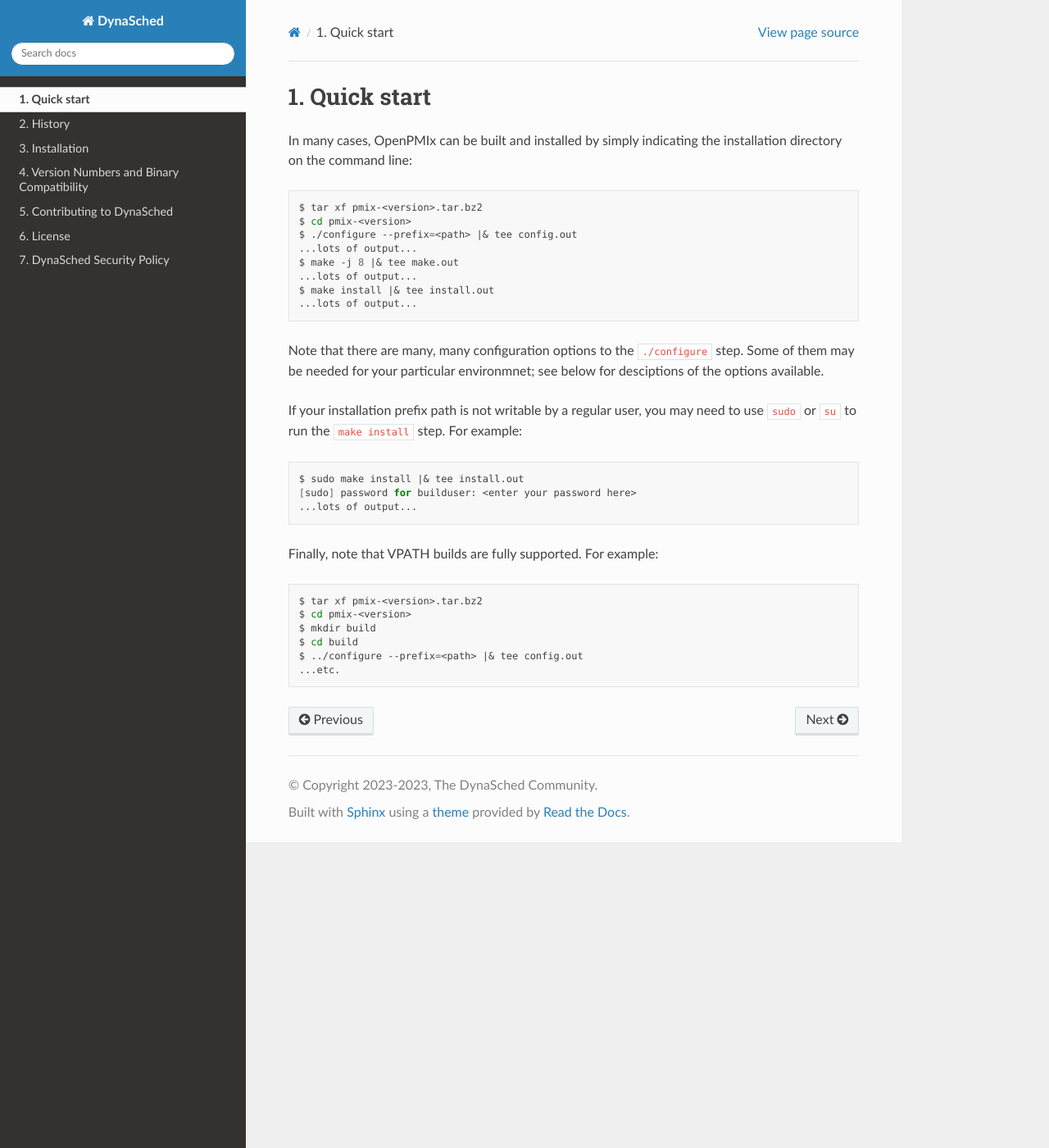
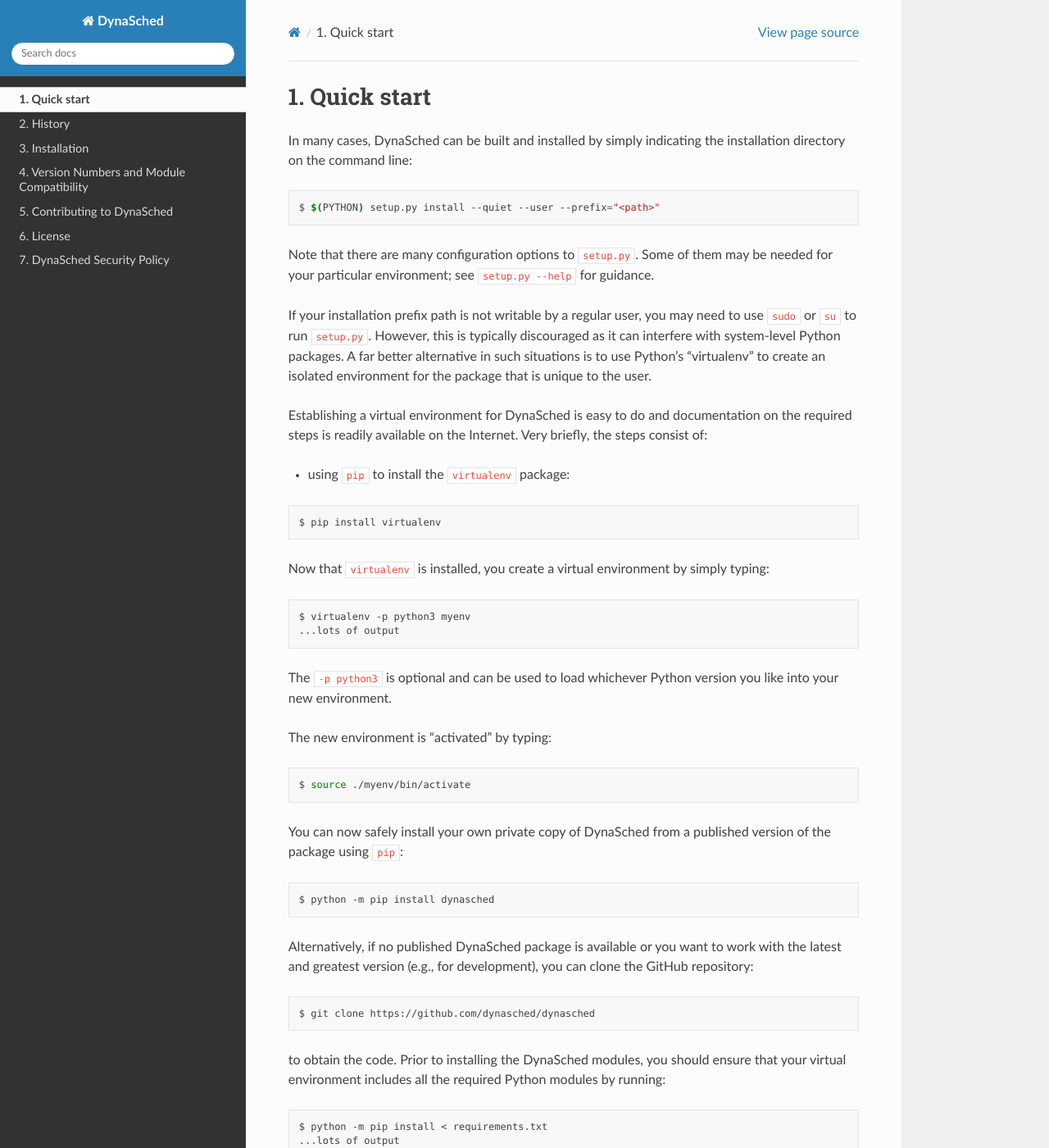
Before and after one commit to rhc54/dynasched, a Sphinx documentation site: the page built from docs/quickstart.rst, in a window 1280 px wide and 1400 px high. Shown: the whole window at 82% size. Built offline with Sphinx 7.4.7 and the Read the Docs theme 2.0.0, drawn with Linux system fonts in a browser that asks for light colours; pages that are not in the unit, such as notebooks, are missing from menus; the version number could not be read and is left out; some of the changed text lies outside the part shown.

Commit message:
Cleanup quickstart and versions pages
Signed-off-by: Ralph Castain <rhc@pmix.org>

```diff
--- a/docs/index.rst
+++ b/docs/index.rst
@@ -1,5 +1,5 @@
 DynaSched |dsched_ver|
-====================
+======================
 
 The charter of the PMIx community is to:
 
--- a/docs/quickstart.rst
+++ b/docs/quickstart.rst
@@ -3,41 +3,83 @@
 Quick start
 ===========
 
-In many cases, OpenPMIx can be built and installed by simply
+In many cases, DynaSched can be built and installed by simply
 indicating the installation directory on the command line:
 
 .. code-block:: sh
 
-   $ tar xf pmix-<version>.tar.bz2
-   $ cd pmix-<version>
-   $ ./configure --prefix=<path> |& tee config.out
-   ...lots of output...
-   $ make -j 8 |& tee make.out
-   ...lots of output...
-   $ make install |& tee install.out
-   ...lots of output...
+   $ $(PYTHON) setup.py install --quiet --user --prefix="<path>"
 
-Note that there are many, many configuration options to the
-``./configure`` step.  Some of them may be needed for your particular
-environmnet; see below for desciptions of the options available.
+Note that there are many configuration options to ``setup.py``.
+Some of them may be needed for your particular
+environment; see ``setup.py --help`` for guidance.
 
 If your installation prefix path is not writable by a regular user,
-you may need to use ``sudo`` or ``su`` to run the ``make install``
-step.  For example:
+you may need to use ``sudo`` or ``su`` to run ``setup.py``. However,
+this is typically discouraged as it can interfere with system-level
+Python packages. A far better alternative in such situations is to
+use Python's "virtualenv" to create an isolated environment for the
+package that is unique to the user.
+
+Establishing a virtual environment for DynaSched is easy to do and
+documentation on the required steps is readily available on the
+Internet. Very briefly, the steps consist of:
+
+* using ``pip`` to install the ``virtualenv`` package:
 
 .. code-block:: sh
 
-   $ sudo make install |& tee install.out
-   [sudo] password for builduser: <enter your password here>
-   ...lots of output...
+   $ pip install virtualenv
 
-Finally, note that VPATH builds are fully supported.  For example:
+Now that ``virtualenv`` is installed, you create a virtual environment
+by simply typing:
 
 .. code-block:: sh
 
-   $ tar xf pmix-<version>.tar.bz2
-   $ cd pmix-<version>
-   $ mkdir build
-   $ cd build
-   $ ../configure --prefix=<path> |& tee config.out
-   ...etc.
+   $ virtualenv -p python3 myenv
+   ...lots of output
+
+The ``-p python3`` is optional and can be used to load whichever Python
+version you like into your new environment.
+
+The new environment is "activated" by typing:
+
+.. code-block:: sh
+
+   $ source ./myenv/bin/activate
+
+You can now safely install your own private copy of DynaSched from a
+published version of the package using ``pip``:
+
+.. code-block:: sh
+
+   $ python -m pip install dynasched
+
+Alternatively, if no published DynaSched package is available or you
+want to work with the latest and greatest version (e.g., for development),
+you can clone the GitHub repository:
+
+.. code-block:: sh
+
+   $ git clone https://github.com/dynasched/dynasched
+
+to obtain the code. Prior to installing
+the DynaSched modules, you should ensure that your virtual environment
+includes all the required Python modules by running:
+
+.. code-block:: sh
+
+   $ python -m pip install < requirements.txt
+   ...lots of output
+
+DynaSched can then be locally installed
+using the command line shown at the beginning of this article.
+
+Be sure to add your ``<prefix>/lib/pythonXXX/site-packages/DynaSched-pyXXX.egg`` (where XXX is your Python version, e.g., "3.10") to your ``PYTHONPATH`` before
+trying to execute DynaSched!
+
+Exiting the virtual environment is accomplished by typing:
+
+.. code-block:: sh
+
+   $ deactivate
```
Also changed, not shown: other parts of docs/index.rst (+0 -1 lines), docs/versions.rst (+15 -77 lines).
